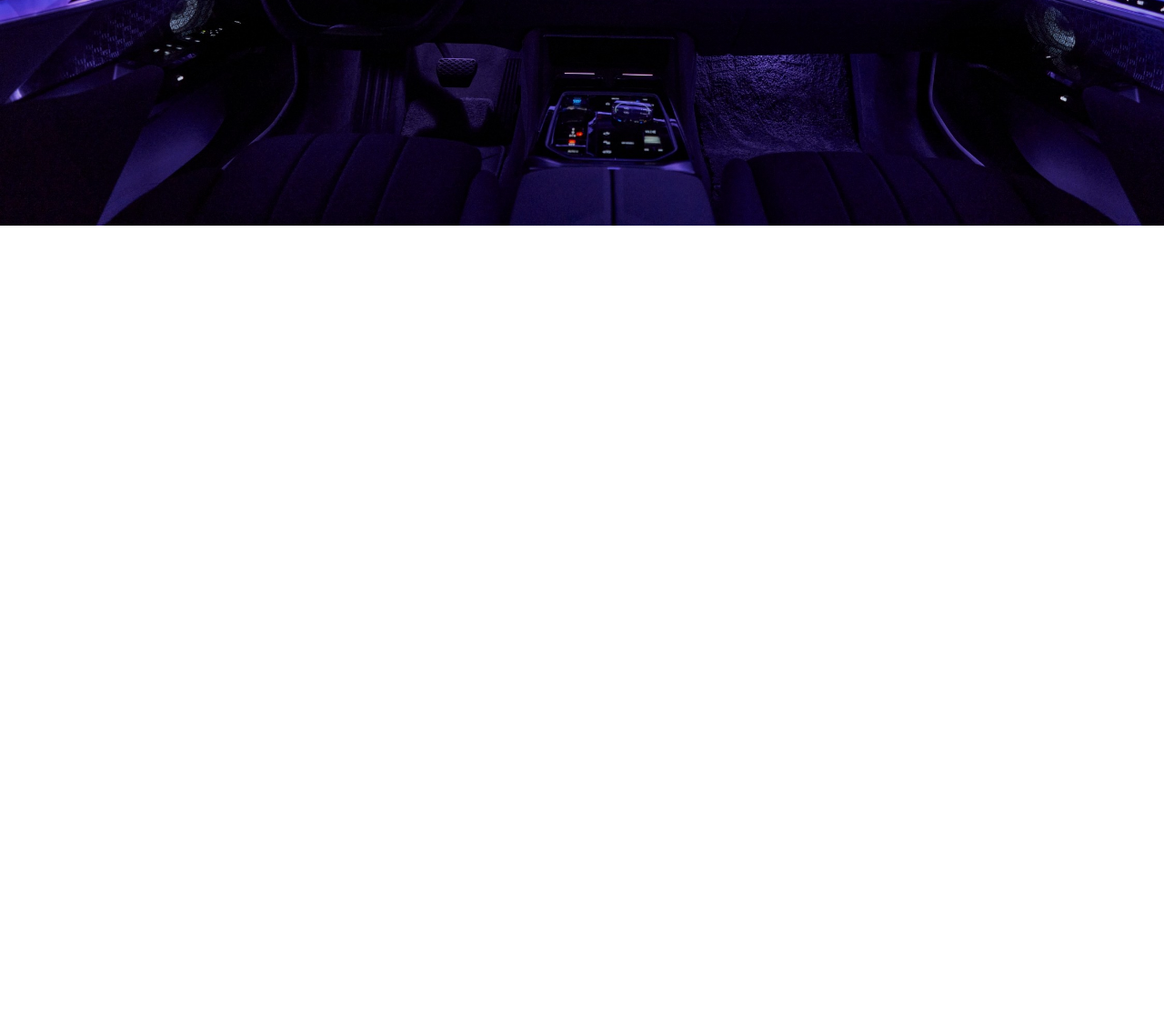
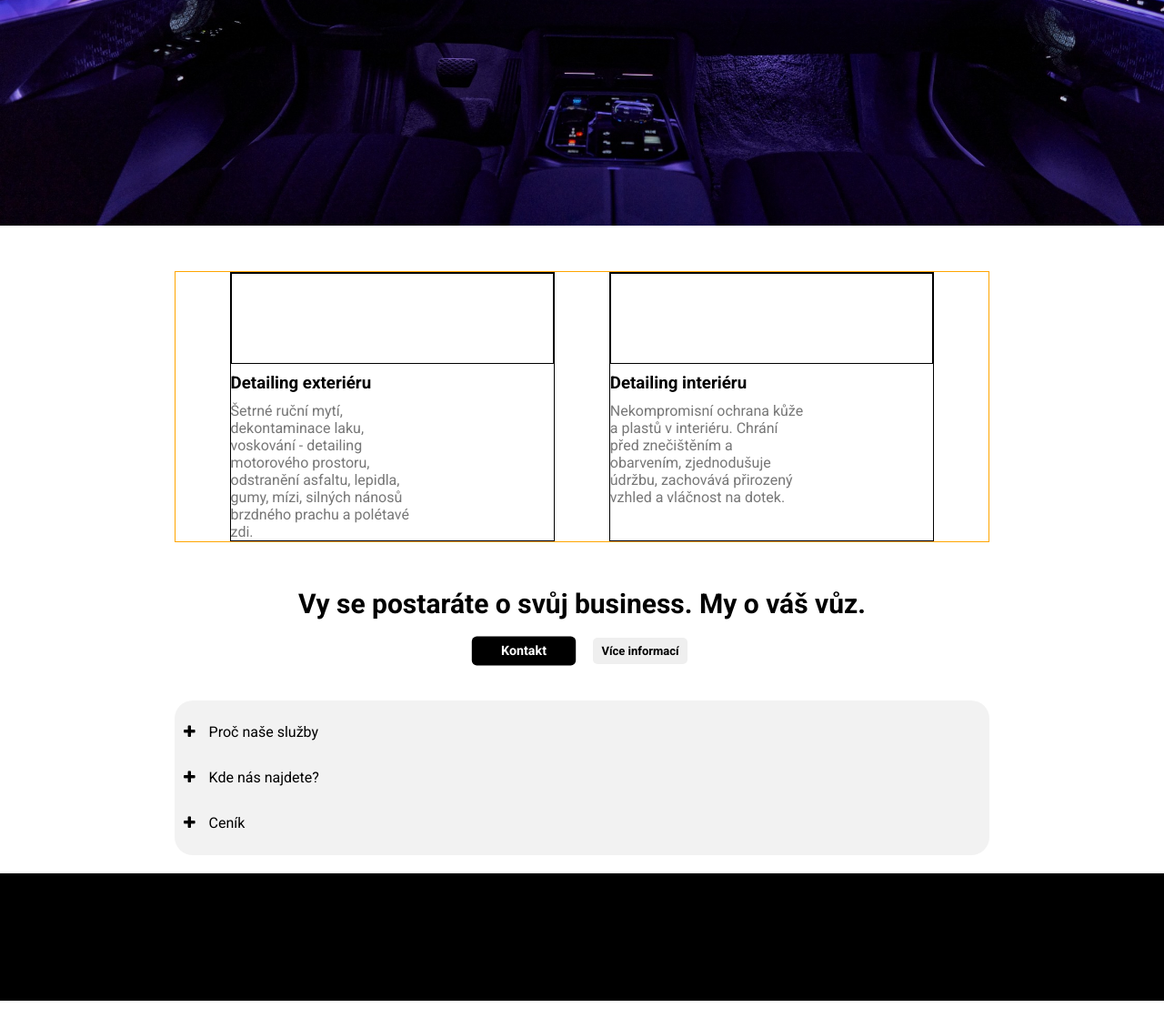
Before and after one commit to matthewSach/zaverecneKodovani, a plain HTML site: page index.html in a window 1280 px wide. Shown: the part 552-1682 px from the top of the page at 91% size. Before the commit the page ends 800 px from the top, so only its background shows below. Drawn offline with Linux system fonts and the light colour scheme.

Commit message:
index done

```diff
--- a/index.html
+++ b/index.html
@@ -5,6 +5,8 @@
     <meta name="viewport" content="width=device-width, initial-scale=1.0">
     <link rel="stylesheet" href="style.css">
     <link href="https://fonts.googleapis.com/css2?family=Roboto:wght@400;700&display=swap" rel="stylesheet">
+    <link rel="stylesheet" href="https://cdnjs.cloudflare.com/ajax/libs/font-awesome/4.7.0/css/font-awesome.min.css">
+
     <title>Document</title>
 </head>
 <body>
@@ -20,9 +22,9 @@
             <div class="welcome-container">
                 <h1 class="main-heading">Detailing limuzín</h1>
                 <p>Nabízíme detailing interiéru/exteriéru, aplikování keramické ochrany laku, tónování autoskel, leštění laku ...</p>
-                <div class="">
-                    <button class="">Get Started</button>
-                    <button class="">Learn More</button>
+                <div >
+                    <button class="button btn-wh">Get Started</button>
+                    <button class="button btn-gr-trans">Learn More</button>
                 </div>
             </div>
         </section>
@@ -30,7 +32,36 @@
 
 
     <main>
+        <section class="detailing-section">
+            <div class="detailing-con">
+                <div class="detailing-img"></div>
+                <h3>Detailing exteriéru</h3>
+                <p>Šetrné ruční mytí, dekontaminace laku, voskování - detailing motorového prostoru, odstranění asfaltu, lepidla, gumy, mízi, silných nánosů brzdného prachu a polétavé zdi.</p>
+            </div>
 
+
+            <div class="detailing-con">
+                <div class="detailing-img"></div>
+                <h3>Detailing interiéru</h3>
+                <p>Nekompromisní ochrana kůže a plastů v interiéru. Chrání před znečištěním a obarvením, zjednodušuje údržbu, zachovává přirozený vzhled a vláčnost na dotek.</p>
+            </div>
+        </section>
+
+        <section class="quote-section">
+            <h2>Vy se postaráte o svůj business. My o váš vůz.</h2>
+            <div class="btn-con">
+                <button class="button btn-black">Kontakt</button>
+                <button class="button">Více informací</button>
+            </div>
+        </section>
+
+        <section class="faq-section">
+            <ul>
+                <li class="question"><i class="fa fa-plus"></i>Proč naše služby</li>
+                <li class="question"><i class="fa fa-plus"></i>Kde nás najdete?</li>
+                <li class="question"><i class="fa fa-plus"></i>Ceník</li>
+            </ul>
+        </section>
     </main>
 
     <footer>
--- a/style.css
+++ b/style.css
@@ -59,7 +59,7 @@ nav{
 
 .welcome-container{
     width: 22%;
-    background: linear-gradient(rgba(0,0,0,0.8), rgba(0,0,0,0.8));
+    background: linear-gradient(rgba(0,0,0,0.0), rgba(0,0,0,0.8));
     border-radius: 20px;
     text-align: center;
     margin-bottom: 10px;
@@ -74,3 +74,119 @@ nav{
     margin: 7px 0;
     font-size: 18px;
 }
+
+.btn-con{
+    width: 260px;
+    margin: 0 auto;
+}
+
+.button{
+    border: 0;
+    outline: none;
+    min-height: 25px;
+    width: 40%;
+    min-width: 100px;
+    margin: 10px;
+    padding: 7px;
+    font-size: 13px;
+    border-radius: 5px;
+
+    font-weight: 600;
+}
+
+.btn-wh {
+    background-color: #fff;
+}
+
+.btn-gr-trans {
+    background: #fff;
+    background-color: rgba(255, 255, 255, 0.5);
+    color: #fff;
+}
+
+/* detailing sekce */
+
+.detailing-section{
+    width: 70%;
+    margin: 50px auto;
+    display: flex;
+    justify-content: space-evenly;
+    border: 1px solid orange;
+}
+
+.detailing-con{
+    width: 40%;
+    border: 1px solid black;
+}
+
+.detailing-img{
+    height: 100px;
+    border: 1px solid black;
+}
+.detailing-con h3{
+    margin: 10px 0;
+}
+.detailing-con p {
+    width: 60%;
+    color: #777777;
+}
+
+/* qutoe sekce */
+
+.quote-section{
+    width: 70%;
+    margin: 30px auto;
+    text-align: center;
+}
+
+.quote-section h2{
+    font-size: 30px;
+    margin-bottom: 10px;
+}
+.btn-black{
+    background: #000;
+    color: #fff;
+    scale: 110%;
+}
+
+/*faq sekce*/
+.faq-section{
+    width: 70%;
+    margin: 20px auto;
+    background-color: #F2F2F2;
+    border-radius: 20px;
+    padding: 10px;
+}
+.faq-section ul{
+    list-style: none;
+    display: flex;
+    flex-direction: column;
+}
+.question{
+    height: 50px;
+    line-height: 50px;
+    cursor: pointer;
+    transition: all linear 0.1s;
+
+}
+
+.fa-plus{
+    font-size: 25px;
+    margin-right: 15px;
+    display: block;
+    transition: all linear 0.1s;
+}
+.question:hover {
+    border-bottom: 1px solid #777777;
+}
+.question:hover .fa-plus {
+    transform: scale(1.2)!important;
+}
+
+
+/* FOOTER */
+footer{
+    height: 140px;
+    background-color: #000;
+    margin-bottom: 30px;
+}
```
